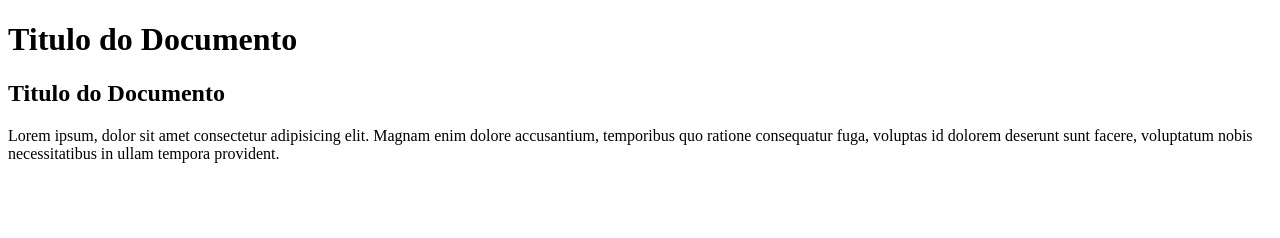
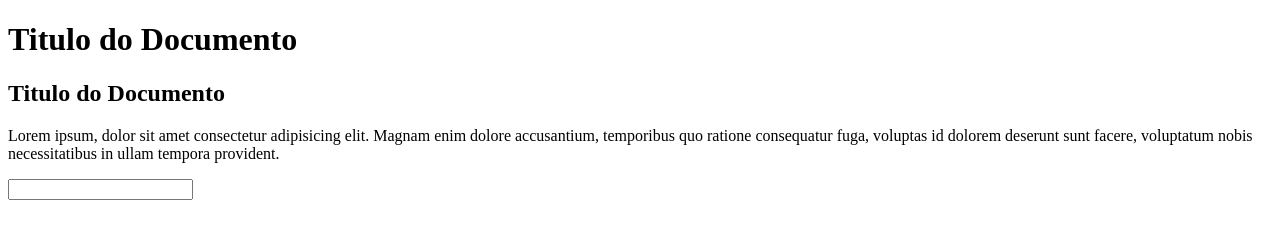
Before and after one commit to douglastete/versionamento, a plain HTML site: page index.html in a window 1280 px wide. Drawn offline with Linux system fonts and the light colour scheme.

Commit message:
foi adicionado um novo input

```diff
--- a/index.html
+++ b/index.html
@@ -16,6 +16,10 @@
             <p>Lorem ipsum, dolor sit amet consectetur adipisicing elit. Magnam enim dolore accusantium, temporibus quo ratione consequatur fuga,
                 voluptas id dolorem deserunt sunt facere, voluptatum nobis necessitatibus in ullam tempora provident.</p>
         </div>
+
+        <div class="input">
+            <input type="text" name="nome" id="">
+        </div>
     </body>
 
 </html>
```
